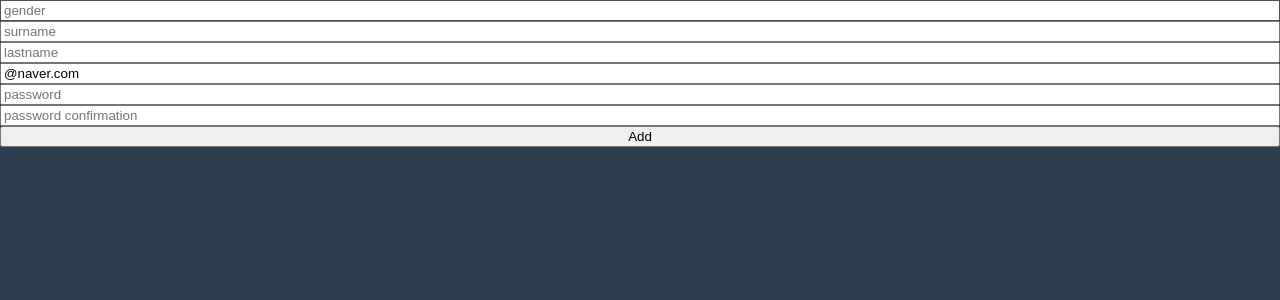
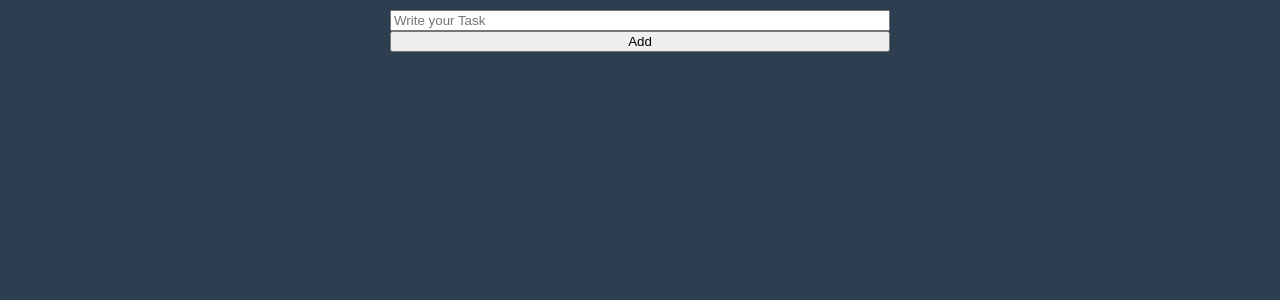
Before and after one commit to Eric-lab-star/react-master-typescript, a React (Create React App) app: page / in a window 1280 px wide. Shown: the top 300 px of the page. Built offline with nearby package versions, Linux system fonts and the light colour scheme; a web font is replaced by a local one.

Commit message:
create todoList form

```diff
--- a/src/ToDoList.tsx
+++ b/src/ToDoList.tsx
@@ -3,21 +3,15 @@ import React, { useState } from "react";
 import { useForm } from "react-hook-form";
 import styled from "styled-components";
 
-const Wrapper = styled.div`
+const LoginForm = styled.form`
   display: flex;
   flex-direction: column;
-  width: 100vw;
-  height: 100vh;
+  max-width: 500px;
+  margin: 10px auto;
 `;
 
-interface IForm {
-  gender: string;
-  surname: string;
-  lastname: string;
-  email: string;
-  password: string;
-  password2: string;
-  extraError?: string;
+interface ILoginForm {
+  task: string;
 }
 
 const ToDoList = () => {
@@ -25,76 +19,24 @@ const ToDoList = () => {
     register,
     handleSubmit,
     formState: { errors },
-    setError,
-  } = useForm<IForm>({
-    defaultValues: {
-      email: "@naver.com",
-    },
-  });
-
-  const onValid = (data: IForm) => {
-    if (data.password !== data.password2) {
-      setError("password", { message: "Passwords are not the same" });
-    }
-    setError("extraError", { message: "server offline" });
+    setValue,
+  } = useForm<ILoginForm>();
+  const onValid = (data: ILoginForm) => {
+    console.log(data);
+    setValue("task", "");
   };
 
-  console.log(errors);
   return (
-    <Wrapper>
-      <form
-        style={{ display: "flex", flexDirection: "column" }}
-        onSubmit={handleSubmit(onValid)}
-      >
+    <div>
+      <LoginForm onSubmit={handleSubmit(onValid)}>
         <input
-          {...register("gender", { required: "required" })}
-          type="text"
-          placeholder="gender"
+          placeholder="Write your Task"
+          {...register("task", { required: "Please write a todo" })}
         />
-        <span>{errors?.gender?.message}</span>
-        <input
-          {...register("surname", { required: "required" })}
-          type="text"
-          placeholder="surname"
-        />
-        <span>{errors?.surname?.message}</span>
-        <input
-          {...register("lastname", {
-            required: "required",
-            minLength: {
-              value: 5,
-              message: "your name is short",
-            },
-          })}
-          type="text"
-          placeholder="lastname"
-        />
-        <span>{errors?.lastname?.message}</span>
-        <input
-          placeholder="email"
-          {...register("email", {
-            required: "email is required",
-            pattern: {
-              value: /^[A-Za-z0-9._%+-]+@naver.com/,
-              message: "only naver.com emails allowed",
-            },
-          })}
-        />
-        <span>{errors?.email?.message}</span>
-        <input
-          placeholder="password"
-          {...register("password", { required: "required" })}
-        />
-        <span>{errors?.password?.message}</span>
-        <input
-          placeholder="password confirmation"
-          {...register("password2", { required: "required" })}
-        />
-        <span>{errors?.password?.message}</span>
+        <span>{errors?.task?.message}</span>
         <button>Add</button>
-        <span>{errors?.extraError?.message}</span>
-      </form>
-    </Wrapper>
+      </LoginForm>
+    </div>
   );
 };
 
```
